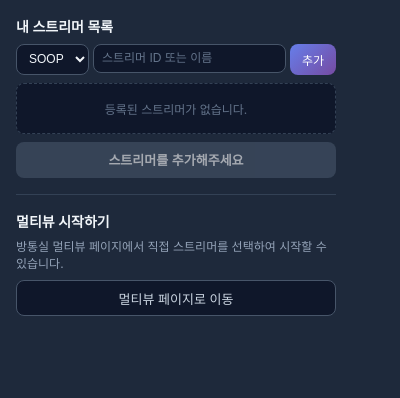
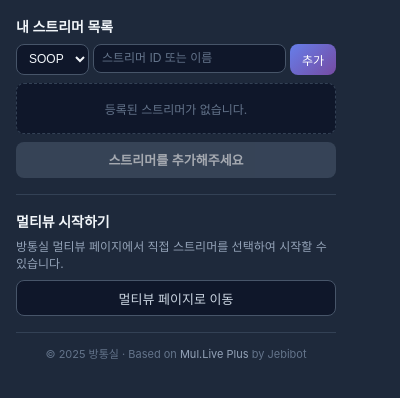
Before and after one commit to bngts/bngts-extension, a browser extension: page popup.html in a window 400 px wide. Drawn offline with Linux system fonts and the light colour scheme.

Commit message:
design: 라이선스 푸터 추가
팝업 하단에 저작권/라이선스 푸터와 외부 프로젝트 출처 링크를 추가한다.
시각적 구분을 위한 상단 경계선, 폰트·색상·호버 스타일을 적용해 기존 UI와 조화되도록 하여 출처 표기와 접근성을 개선한다.

```diff
--- a/popup.css
+++ b/popup.css
@@ -394,3 +394,22 @@ body {
   font-size: 14px;
   flex-shrink: 0;
 }
+
+.license {
+  margin-top: 1rem;
+  padding-top: 0.75rem;
+  border-top: 1px solid #334155;
+  text-align: center;
+  font-size: 11px;
+  color: #64748b;
+}
+
+.license a {
+  color: #94a3b8;
+  text-decoration: none;
+}
+
+.license a:hover {
+  color: #cbd5e1;
+  text-decoration: underline;
+}
--- a/popup.html
+++ b/popup.html
@@ -36,6 +36,10 @@
       <button id="go-multiview" class="btn-secondary">멀티뷰 페이지로 이동</button>
     </section>
 
+    <footer class="license">
+      © 2025 방통실 · Based on <a href="https://github.com/jebibot/mullive" target="_blank" rel="noopener">Mul.Live Plus</a> by Jebibot
+    </footer>
+
     <script src="lib/Sortable.min.js"></script>
     <script src="popup.js"></script>
   </body>
```
